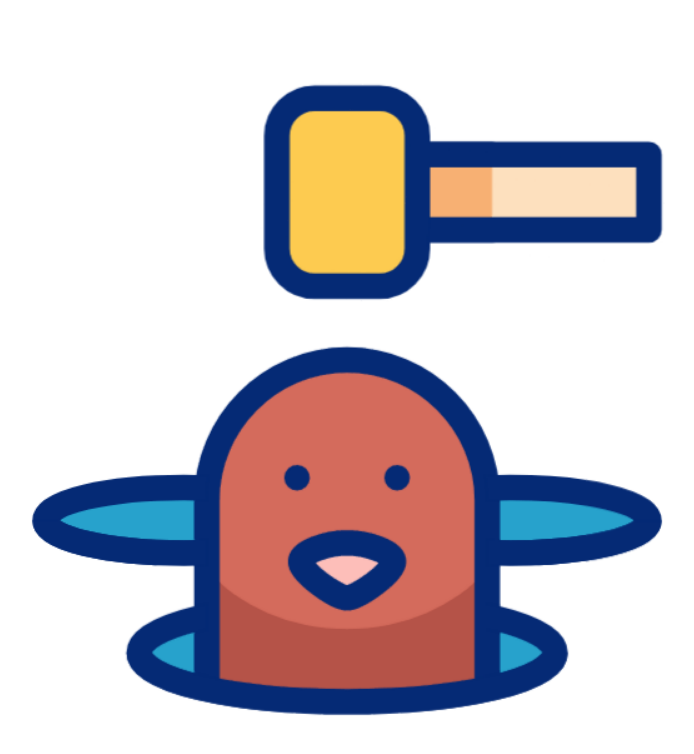
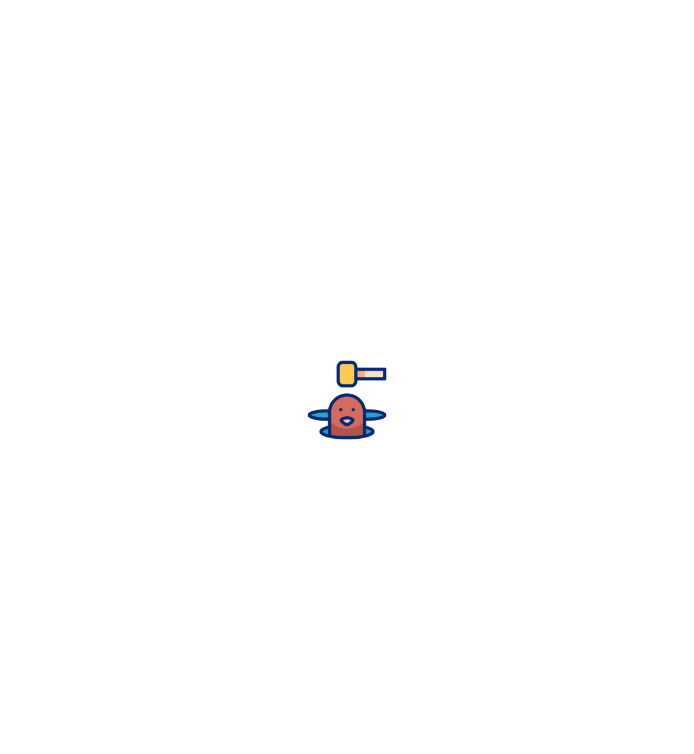
Before and after one commit to MolePMS/MolePMS, a plain HTML site: page index.html in a window 1280 px wide. Shown: the whole page, without its empty margins (293-987 px from the left). Drawn offline with Linux system fonts and the light colour scheme.

Commit message:
Update index.html

```diff
--- a/index.html
+++ b/index.html
@@ -18,8 +18,8 @@
 
         /* 이미지 크기 조정 (옵션) */
         img {
-            width: 800px;
-            height: 800px
+            width: 100px;
+            height: 100px
         }
     </style>
 </head>
```
